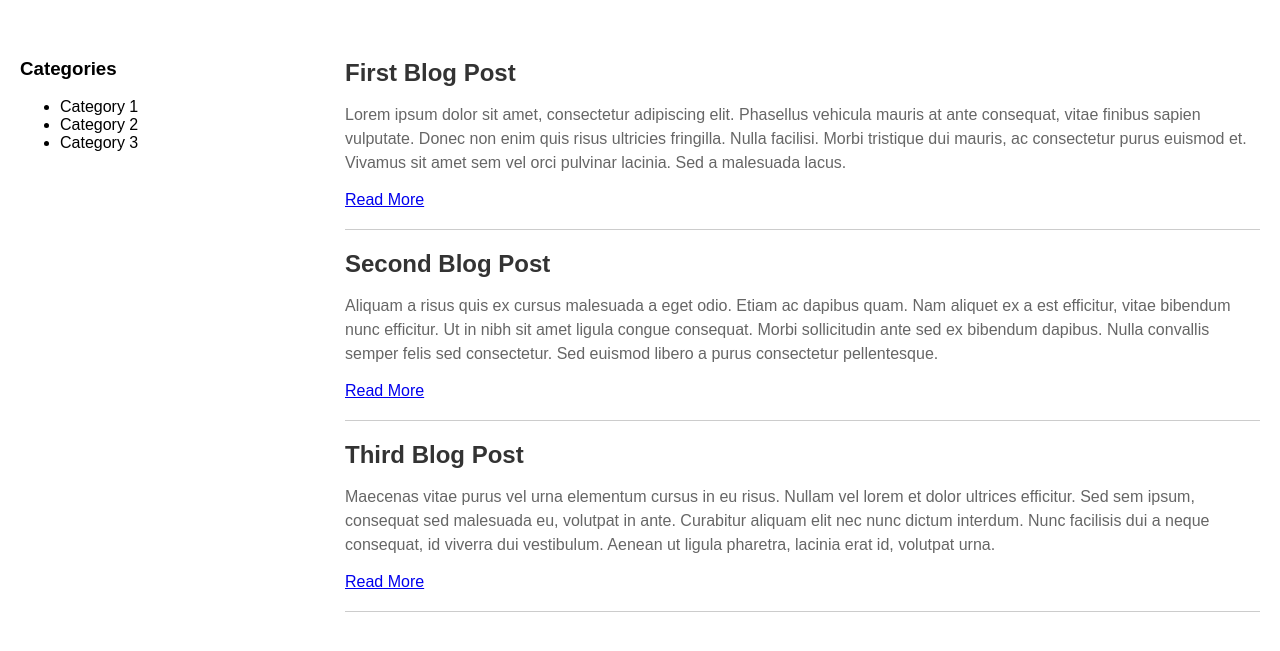
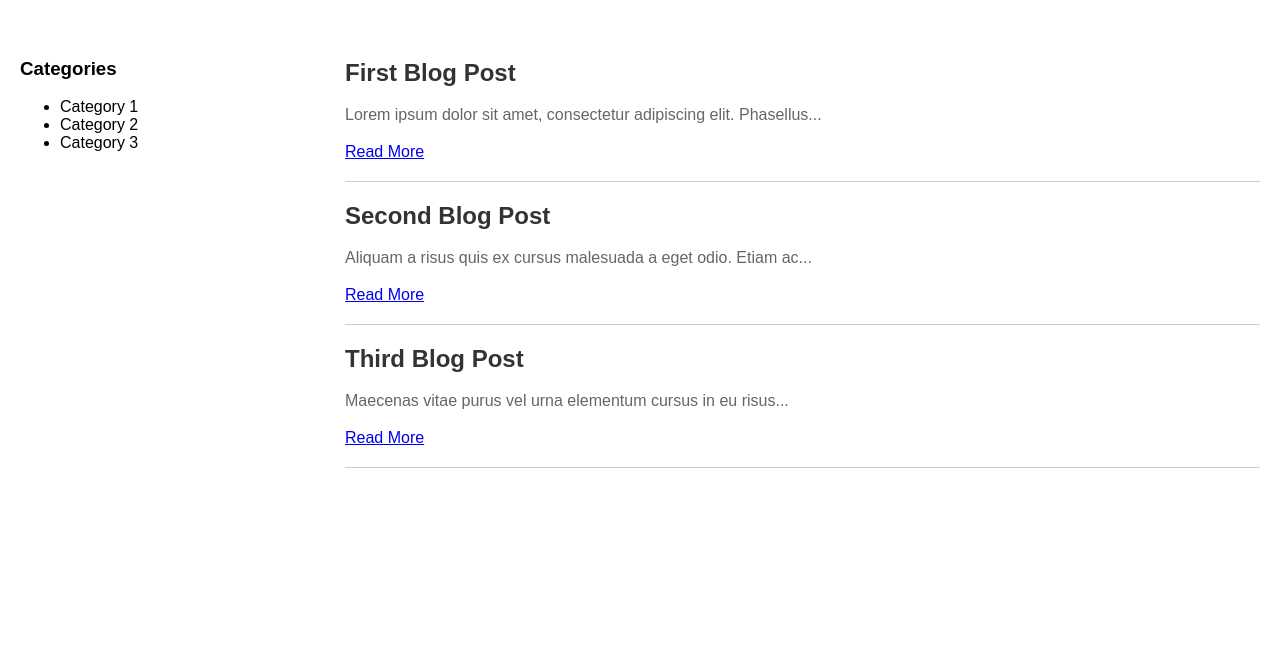
Before and after one commit to dmsierra11/my-blog, a website with bundled scripts: page index.html in a window 1280 px wide. Shown: the part 81-732 px from the top of the page. Built offline with nearby package versions, Linux system fonts and the light colour scheme.

Commit message:
new project structure

```diff
--- /dev/null
+++ b/css/main.css
@@ -0,0 +1,12 @@
+@import url("posts.css");
+@import url("sidebar.css");
+
+body {
+  font-family: Arial, sans-serif;
+  margin: 0;
+  padding: 20px;
+}
+
+h1 {
+  color: #333;
+}
--- /dev/null
+++ b/css/posts.css
@@ -0,0 +1,15 @@
+.post {
+  border-bottom: 1px solid #ccc;
+  margin-bottom: 20px;
+  padding-bottom: 20px;
+}
+
+.post h2 {
+  color: #333;
+  margin-bottom: 10px;
+}
+
+.post p {
+  color: #666;
+  line-height: 1.5;
+}
--- a/style.css
+++ b/css/sidebar.css
@@ -1,31 +1,4 @@
-body {
-  font-family: Arial, sans-serif;
-  margin: 0;
-  padding: 20px;
-}
-
-h1 {
-  color: #333;
-}
-
-.post {
-  border-bottom: 1px solid #ccc;
-  margin-bottom: 20px;
-  padding-bottom: 20px;
-}
-
-.post h2 {
-  color: #333;
-  margin-bottom: 10px;
-}
-
-.post p {
-  color: #666;
-  line-height: 1.5;
-}
-
 /* Grid */
-
 .container {
   display: grid;
   grid-template-columns: 1fr 3fr;
--- a/index.html
+++ b/index.html
@@ -4,8 +4,8 @@
     <title>My Blog</title>
     <meta charset="UTF-8" />
     <meta name="viewport" content="width=device-width, initial-scale=1.0" />
-    <link rel="stylesheet" href="style.css" />
-    <link rel="stylesheet" href="media-queries.css" />
+    <link rel="stylesheet" href="css/main.css" />
+    <link rel="stylesheet" href="css/media-queries.css" />
   </head>
   <body>
     <div class="container">
@@ -13,55 +13,18 @@
         <h1>Welcome to My Blog</h1>
       </div>
 
-      <div class="sidebar">
+      <div id="sidebarContainer" class="sidebar">
         <!-- Sidebar content goes here -->
-        <h3>Categories</h3>
-        <ul>
-          <li>Category 1</li>
-          <li>Category 2</li>
-          <li>Category 3</li>
-        </ul>
       </div>
 
-      <div class="content">
-        <div class="post">
-          <h2>First Blog Post</h2>
-          <p>
-            Lorem ipsum dolor sit amet, consectetur adipiscing elit. Phasellus
-            vehicula mauris at ante consequat, vitae finibus sapien vulputate.
-            Donec non enim quis risus ultricies fringilla. Nulla facilisi. Morbi
-            tristique dui mauris, ac consectetur purus euismod et. Vivamus sit
-            amet sem vel orci pulvinar lacinia. Sed a malesuada lacus.
-          </p>
-          <a href="post/post.html">Read More</a>
-        </div>
-
-        <div class="post">
-          <h2>Second Blog Post</h2>
-          <p>
-            Aliquam a risus quis ex cursus malesuada a eget odio. Etiam ac
-            dapibus quam. Nam aliquet ex a est efficitur, vitae bibendum nunc
-            efficitur. Ut in nibh sit amet ligula congue consequat. Morbi
-            sollicitudin ante sed ex bibendum dapibus. Nulla convallis semper
-            felis sed consectetur. Sed euismod libero a purus consectetur
-            pellentesque.
-          </p>
-          <a href="post/post.html">Read More</a>
-        </div>
-
-        <div class="post">
-          <h2>Third Blog Post</h2>
-          <p>
-            Maecenas vitae purus vel urna elementum cursus in eu risus. Nullam
-            vel lorem et dolor ultrices efficitur. Sed sem ipsum, consequat sed
-            malesuada eu, volutpat in ante. Curabitur aliquam elit nec nunc
-            dictum interdum. Nunc facilisis dui a neque consequat, id viverra
-            dui vestibulum. Aenean ut ligula pharetra, lacinia erat id, volutpat
-            urna.
-          </p>
-          <a href="post/post.html">Read More</a>
-        </div>
+      <div class="content" id="postContainer">
+        <!-- Blog post content will be dynamically generated here -->
       </div>
     </div>
+
+    <!-- <script src="js/posts.js"></script>
+    <script src="js/sidebar.js"></script> -->
+    <script type="module" src="js/posts.js"></script>
+    <script type="module" src="js/sidebar.js"></script>
   </body>
 </html>
--- /dev/null
+++ b/js/content/posts.js
@@ -0,0 +1,21 @@
+// Define an array of blog posts
+export const blogPosts = [
+    {
+        title: "First Blog Post",
+        content:
+            "Lorem ipsum dolor sit amet, consectetur adipiscing elit. Phasellus...",
+        link: "post.html",
+    },
+    {
+        title: "Second Blog Post",
+        content:
+            "Aliquam a risus quis ex cursus malesuada a eget odio. Etiam ac...",
+        link: "post.html",
+    },
+    {
+        title: "Third Blog Post",
+        content:
+            "Maecenas vitae purus vel urna elementum cursus in eu risus...",
+        link: "post.html",
+    },
+];
--- /dev/null
+++ b/js/content/sidebar.js
@@ -0,0 +1,14 @@
+export const categories = [
+    {
+        title: "Category 1",
+        link: "post.html",
+    },
+    {
+        title: "Category 2",
+        link: "post.html",
+    },
+    {
+        title: "Category 3",
+        link: "post.html",
+    },
+];
--- /dev/null
+++ b/js/posts.js
@@ -0,0 +1,19 @@
+import { blogPosts } from "./content/posts.js";
+
+// Function to generate blog post HTML
+function generateBlogPostHTML(post) {
+    return `
+      <div class="post">
+        <h2>${post.title}</h2>
+        <p>${post.content}</p>
+        <a href="${post.link}">Read More</a>
+      </div>
+    `;
+}
+
+// Loop through blogPosts array and generate HTML for each post
+const postContainer = document.getElementById("postContainer");
+blogPosts.forEach((post) => {
+    const postHTML = generateBlogPostHTML(post);
+    postContainer.innerHTML += postHTML;
+});
--- /dev/null
+++ b/js/sidebar.js
@@ -0,0 +1,37 @@
+import { categories } from "./content/sidebar.js";
+
+// const categories = [
+//     {
+//         title: "Category 1",
+//         link: "post.html",
+//     },
+//     {
+//         title: "Category 2",
+//         link: "post.html",
+//     },
+//     {
+//         title: "Category 3",
+//         link: "post.html",
+//     },
+// ];
+
+function generateSidebar() {
+    return `<div class="sidebar">
+      <h3>Categories</h3>
+      <ul>
+        ${categories
+            .map((category) => `<li>${category.title}</li>`)
+            .join("")}
+      </ul>
+    </div>`;
+}
+
+// Function to import the sidebar HTML
+function Sidebar() {
+    const sidebarContainer = document.getElementById("sidebarContainer");
+    const sidebarHTML = generateSidebar();
+    sidebarContainer.innerHTML = sidebarHTML;
+}
+
+// Call the Sidebar function to load the sidebar
+Sidebar();
```
Also changed, not shown: post.html (renamed from post/post.html, +2 -2 lines), css/media-queries.css (renamed from media-queries.css), css/post.css (renamed from post/post.css).
